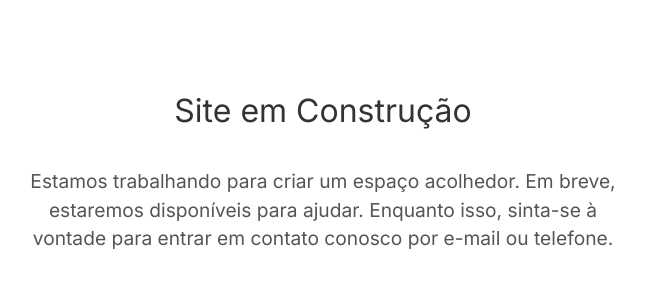
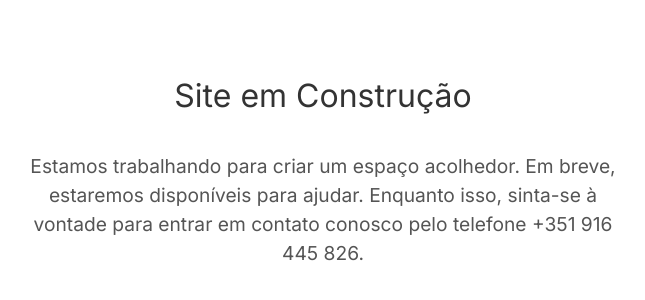
Before and after one commit to vandessonsantiago/filomenaleitao, a Next.js app: page / in a window 1280 px wide. Shown: the part 230-530 px from the top of the page, without its empty margins (317-962 px from the left). Built offline with nearby package versions, Linux system fonts and the light colour scheme.

Commit message:
update  1-02-2024

```diff
--- a/src/components/UnderConstructionMessage.tsx
+++ b/src/components/UnderConstructionMessage.tsx
@@ -5,7 +5,7 @@ const UnderConstructionMessage: React.FC = () => {
     <div style={styles.container}>
       <h1 style={styles.title}>Site em Construção</h1>
       <p style={styles.message}>
-        Estamos trabalhando para criar um espaço acolhedor. Em breve, estaremos disponíveis para ajudar. Enquanto isso, sinta-se à vontade para entrar em contato conosco por e-mail ou telefone.
+        Estamos trabalhando para criar um espaço acolhedor. Em breve, estaremos disponíveis para ajudar. Enquanto isso, sinta-se à vontade para entrar em contato conosco pelo telefone +351 916 445 826.
       </p>
       <p></p>
     </div>
```
